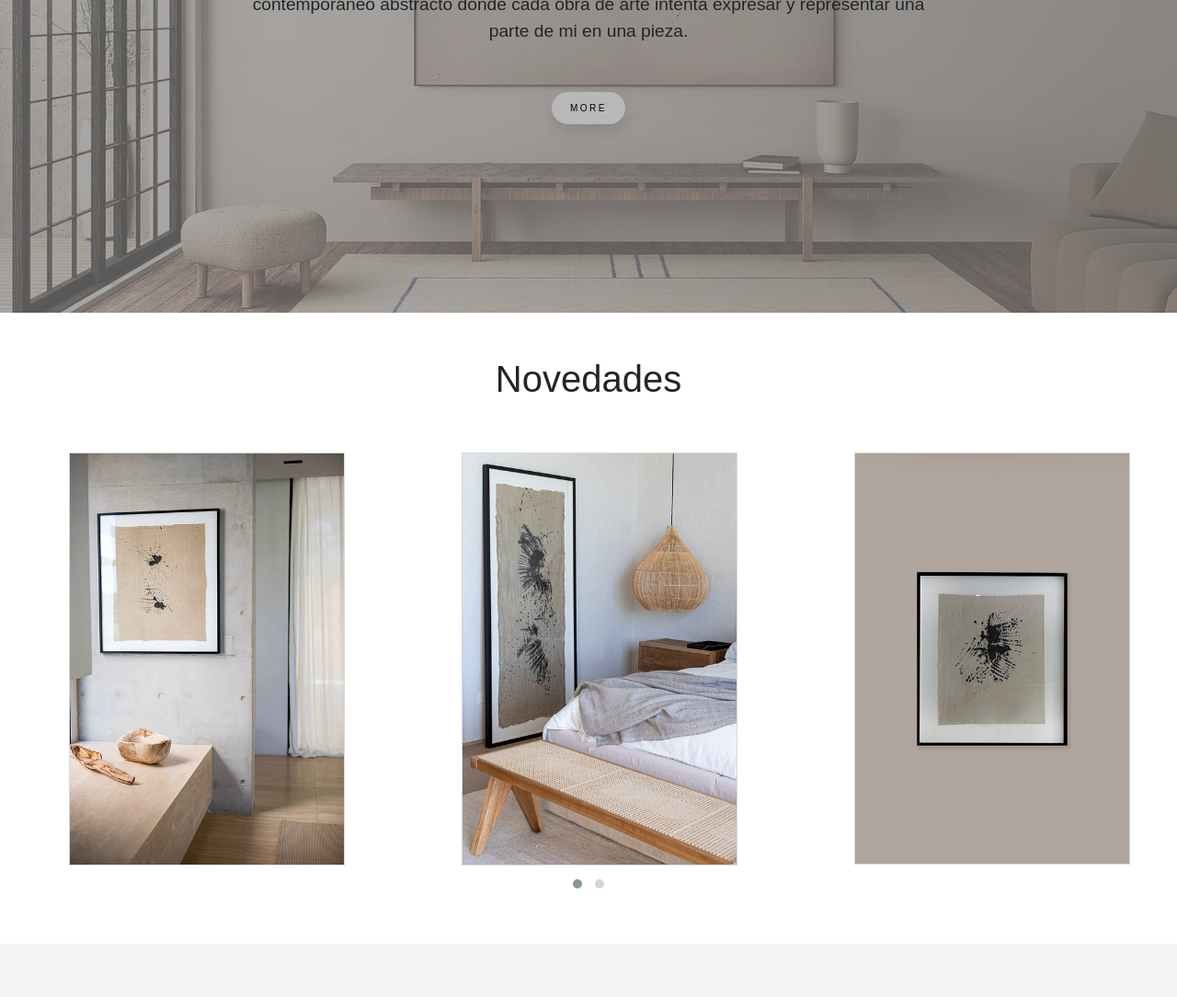
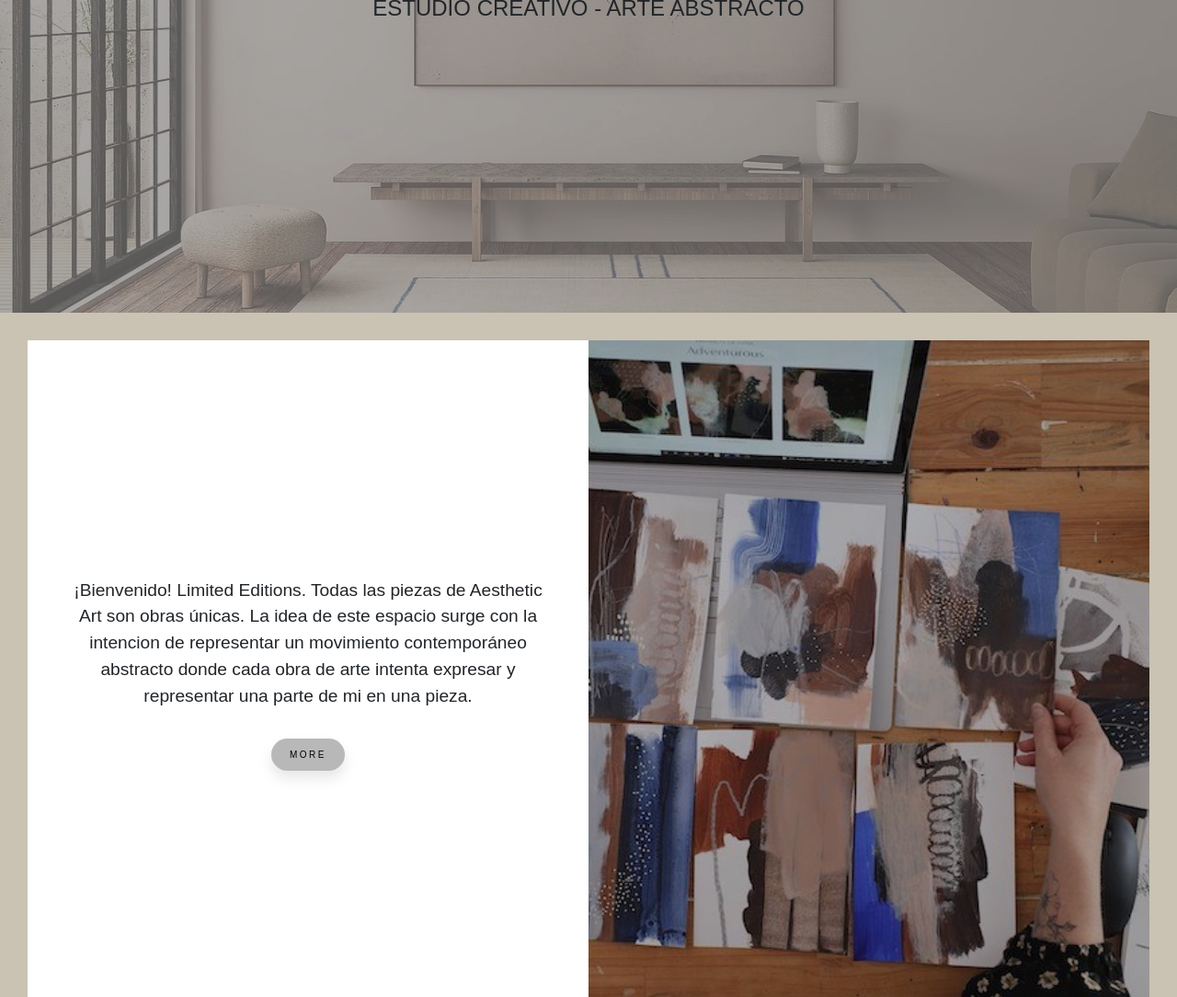
Before and after one commit to josefinagarcia0/proyectoFinalCoder, a website: page index.html in a window 1280 px wide. Shown: the part 467-1551 px from the top of the page at 92% size. Drawn offline with nearby package versions, Linux system fonts and the light colour scheme; a web font is replaced by a local one.

Commit message:
added content to index

```diff
--- a/index.html
+++ b/index.html
@@ -21,7 +21,7 @@
 
     <title>Homepage | Art</title>
 </head>
-<body>
+<body class="body-home">
 
     <!--  ======================= Header ==============================  -->
     <header>
@@ -59,19 +59,29 @@
     <!--  ======================= Main ==============================  -->
 
     <main class="main-home">
-        <div class="principal">
-            <h1>Aesthetic Art</h1>
-            <h2>ESTUDIO CREATIVO - ARTE ABSTRACTO</h2>
+        <div class="row my-5 principal">
+            <h1 class="text-center">Aesthetic Art</h1>
+            <h2 class="text-center">ESTUDIO CREATIVO - ARTE ABSTRACTO</h2>
+        </div>
+    </main>
+
+    <!--  ====================== Section carousel ====================== -->
+
+    <section class="section-desc">
+        <div class="desc">
             <p>¡Bienvenido! Limited Editions. Todas las piezas de Aesthetic Art son obras únicas. La idea de este espacio surge con la intencion de representar un movimiento contemporáneo abstracto donde cada obra de arte intenta expresar y representar una parte de mi en una pieza.</p>
             <button type="button" class="btn btn-light"><a href="#">More</a></button>
         </div>
-    </main>
+        <div class="img-desc">
+            <img src="img/obrax.jpeg" alt="">
+        </div>
+    </section>
 
     <!--  ======================= Section ==============================  -->
 
     <section class="section-carousel">
         <div class="row my-5">
-            <h1 class="text-center">Novedades</h1>
+            <h3 class="text-center">Novedades</h3>
         </div>
         <div class="row g-4 my-5 mx-auto owl-carousel owl-theme">
             <div class="col product-item mx-auto">
--- a/scss/base/_general.scss
+++ b/scss/base/_general.scss
@@ -6,10 +6,14 @@
         text-decoration: none;
     }
 }
+.body-home{
+    background-color: $color-paleta;
+}
 
 /* ---------- estilos header ------------ */
 header{
     background-color: $color-principal;
+    width: 100%;
     height: fit-content;
     position: sticky;
     top: 0;
--- a/scss/utilities/_mixins.scss
+++ b/scss/utilities/_mixins.scss
@@ -32,3 +32,14 @@
     top: 50%;
     transform: translateY(-50%);
 }
+
+@mixin opacidad {
+    content:'';
+    position: absolute;
+    top: 0;
+    bottom: 0;
+    left: 0;
+    right: 0;
+    background-color: rgba(214, 214, 214, 0.4);
+
+}
--- a/scss/views/_home.scss
+++ b/scss/views/_home.scss
@@ -13,24 +13,46 @@
         @include flex (column, center);
         padding: 50px;
         margin: 50px;
+        min-width: 500px;
         position: relative;
 
         h1{
-            text-align: center;
-            font-size: 2.5em;
+            font-size: 3rem;
             font-weight: 900;
             letter-spacing: 3px;
-            min-width: 280px;
         }
 
         h2{
-            text-align: center;
-            font-size: 1em;
+            font-size: 1.5rem;
             font-weight: 100;
         }
+    }
+
+    &:before {
+        @include opacidad;
+    }
+}
+
+/* --------- estilos section description home/index ----------- */
+.section-desc{
+    @include flex (column, space-between);
+    /* width: 100%; */
+    height: 90vh;
+    overflow: hidden;
+    margin: 30px;
+    background-color: $color-principal;
+
+    .desc{
+        grid-area: desc;
+        padding:  30px;
+        height: 50%;
+        @include flex (column, center);
 
         p{
-            display: none;
+            max-width: 800px;
+            font-size: 1.2em;
+            padding: 10px;
+            text-align: center;
         }
 
         .btn{
@@ -40,21 +62,31 @@
             }
         }
     }
-}
 
-.main-home:before {
-	content:'';
-	position: absolute;
-    top: 0;
-	bottom: 0;
-	left: 0;
-	right: 0;
-	background-color: rgba(214, 214, 214, 0.4);
+    .img-desc{
+        grid-area: img;
+        width: 100%;
+        height: 50%;
+        overflow: hidden;
+
+        img{
+            @include medidas-img;
+        }
+    }
 }
 
 
 /* --------- estilos section carousel home/index ----------- */
-.product-item{
-    border: 1px solid rgb(215, 215, 215);
-    width: 300px;
+.section-carousel{
+    background-color: $color-principal;
+    height: 100vh;
+    @include flex (column, center);
+    h3{
+        font-size: 3em;
+        font-weight: 100;
+    }
+    .product-item{
+        border: 1px solid rgb(215, 215, 215);
+        width: 300px;
+    }
 }
--- a/scss/views/_mediaqueries.scss
+++ b/scss/views/_mediaqueries.scss
@@ -29,10 +29,19 @@
 @media screen and (min-width:1080px) {
 
     /* ------ mq home ------ */
-    .section-home .contenedor-img{
-        width: 500px;
-        height: 600px;
+    .section-desc{
+        display: grid;
+        grid-template-columns: 1fr 1fr;
+        grid-template-areas: "desc img";
+        justify-items: center;
+        align-items: center;
+
+        .img-desc{
+            grid-area: img;
+            height: 100%;
+        }
     }
+
 
     /* mq - sobre mi */
     .sobre-mi{
```
Also changed, not shown: css/main.css, img/girl.png (deleted), img/obrax.jpeg (added).
